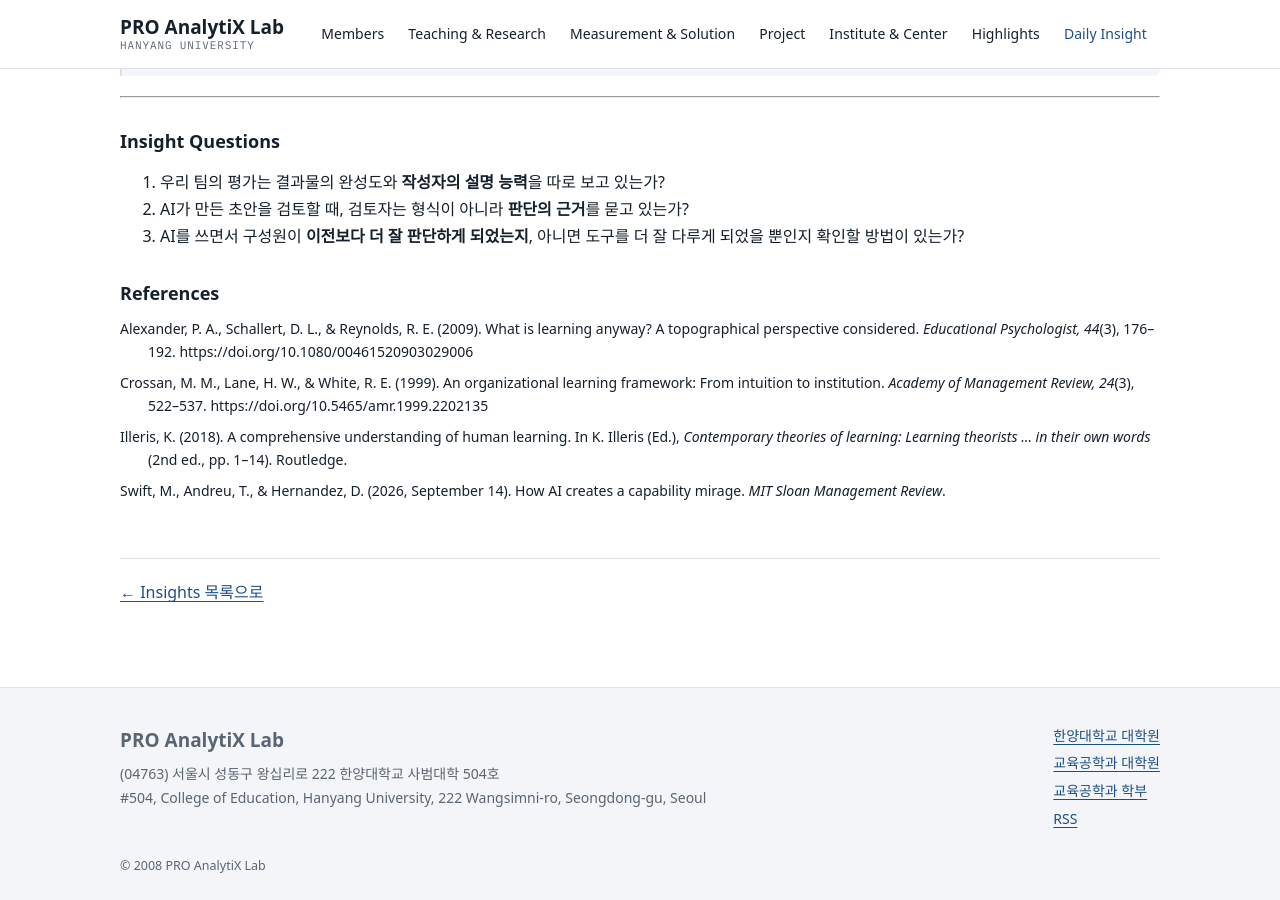
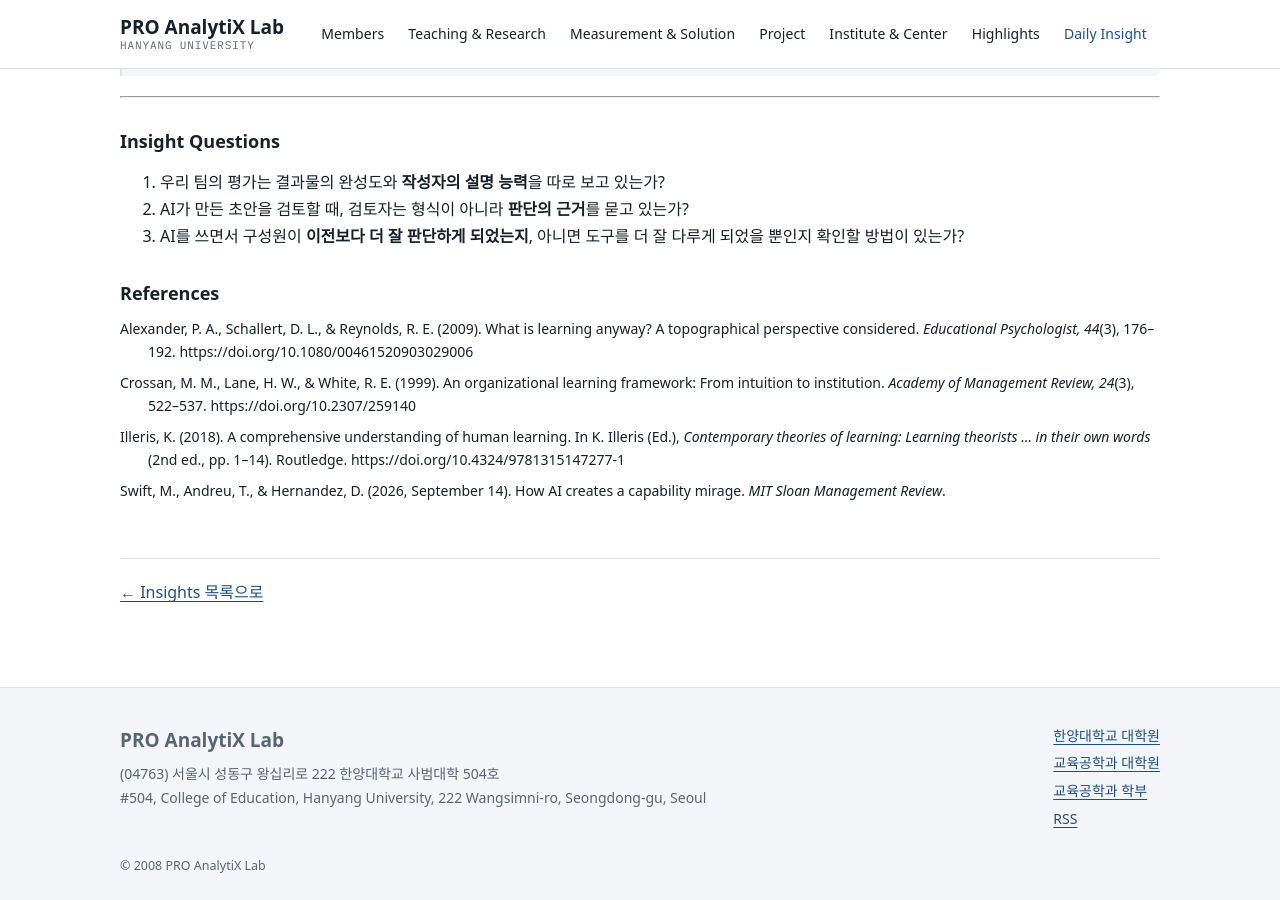
Before and after one commit to drsprolab/drsprolab.github.io, a Jekyll site: the page built from _insights/2026-10-02.md, in a window 1280 px wide and 900 px high, scrolled down 2288 px. Built offline with Jekyll 4.4.1, drawn with Linux system fonts in a browser that asks for light colours; some web fonts are replaced; part of the change alters nothing that is shown.

Commit message:
Daily Insight 10/2: References 쪽수·DOI를 Crossref로 확인해 보완
Illeris (2018) pp. 1–14에 DOI 추가, Crossan 등(1999) DOI를 Crossref 등록값으로 교체.

Co-Authored-By: Claude Opus 5.5 <noreply@anthropic.com>

```diff
--- a/_insights/2026-10-02.md
+++ b/_insights/2026-10-02.md
@@ -74,7 +74,7 @@ topics: [역량의 신기루, 성과평가, 기술 퇴화, 조직학습]
 
 <div class="references" markdown="0">
 <p>Alexander, P. A., Schallert, D. L., &amp; Reynolds, R. E. (2009). What is learning anyway? A topographical perspective considered. <em>Educational Psychologist, 44</em>(3), 176–192. https://doi.org/10.1080/00461520903029006</p>
-<p>Crossan, M. M., Lane, H. W., &amp; White, R. E. (1999). An organizational learning framework: From intuition to institution. <em>Academy of Management Review, 24</em>(3), 522–537. https://doi.org/10.5465/amr.1999.2202135</p>
-<p>Illeris, K. (2018). A comprehensive understanding of human learning. In K. Illeris (Ed.), <em>Contemporary theories of learning: Learning theorists … in their own words</em> (2nd ed., pp. 1–14). Routledge.</p>
+<p>Crossan, M. M., Lane, H. W., &amp; White, R. E. (1999). An organizational learning framework: From intuition to institution. <em>Academy of Management Review, 24</em>(3), 522–537. https://doi.org/10.2307/259140</p>
+<p>Illeris, K. (2018). A comprehensive understanding of human learning. In K. Illeris (Ed.), <em>Contemporary theories of learning: Learning theorists … in their own words</em> (2nd ed., pp. 1–14). Routledge. https://doi.org/10.4324/9781315147277-1</p>
 <p>Swift, M., Andreu, T., &amp; Hernandez, D. (2026, September 14). How AI creates a capability mirage. <em>MIT Sloan Management Review</em>.</p>
 </div>
```
